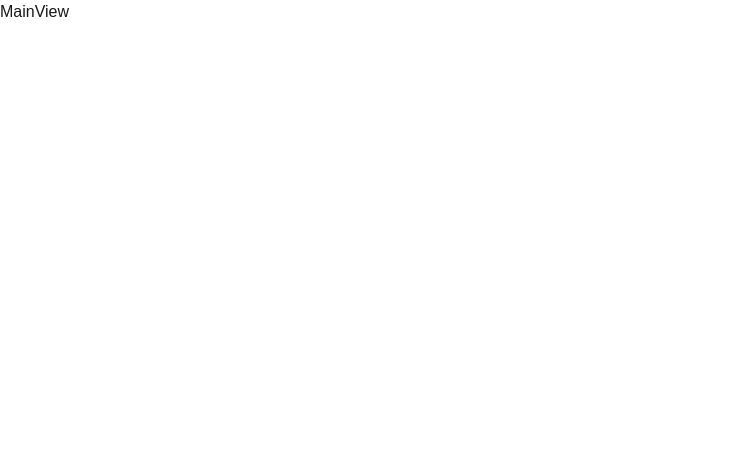
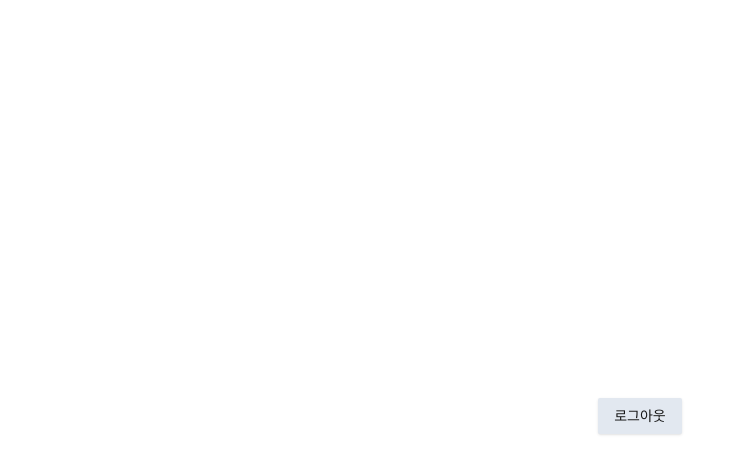
Before and after one commit to kanghyunwoo920106/next-auth, a Next.js app: page /main in a window 1280 px wide. Shown: the top 474 px of the page, without its empty margins (0-744 px from the left). Built offline with nearby package versions, Linux system fonts and the light colour scheme.

Commit message:
feat: 메인 페이지 추가, 세션 저장 시간 수정

```diff
--- a/app/api/auth/[...nextauth]/auth-options.ts
+++ b/app/api/auth/[...nextauth]/auth-options.ts
@@ -51,7 +51,7 @@ export const authOptions: AuthOptions = {
         }
 
         // 이메일 검증
-        if (credentials.email !== "hyunwoo@example.com") {
+        if (credentials.email !== "hyunwoo@test.com") {
           throw new Error("이메일이 일치하지 않습니다.");
         }
 
@@ -71,7 +71,7 @@ export const authOptions: AuthOptions = {
   ],
   session: {
     strategy: "jwt", // JWT 방식으로 세션 관리
-    maxAge: 7 * 24 * 60 * 60, // 7일
+    maxAge: 30 * 60, // 30분
   },
   callbacks: {
     async jwt({ token, user }) {
--- a/app/main/components/main-view.tsx
+++ b/app/main/components/main-view.tsx
@@ -1,3 +1,20 @@
+"use client";
+
+import { Button } from "@/components/ui/button";
+import { signOut } from "next-auth/react";
+import { useSession } from "next-auth/react";
+import { useRouter } from "next/navigation";
+
 export default function MainView() {
-    return <div>MainView</div>;
+  const router = useRouter();
+  const handleLogout = async () => {
+    await signOut({ redirect: false });
+    router.push("/login");
+  };
+
+  return (
+    <div className="flex flex-col items-center justify-center h-screen">
+      <Button className="bg-slate-200 hover:bg-slate-300 active:bg-slate-400" onClick={handleLogout}>로그아웃</Button>
+    </div>
+  );
 }
--- /dev/null
+++ b/app/main/layout.tsx
@@ -0,0 +1,9 @@
+import Container from "@/components/layout/container";
+
+export default function MainLayout({
+  children,
+}: {
+  children: React.ReactNode;
+}) {
+  return <Container>{children}</Container>;
+}
```
